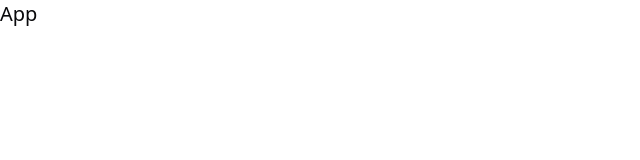
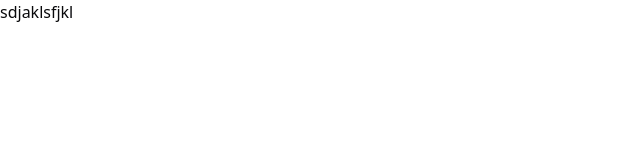
Before and after one commit to shreykoradia/talez-frontend, a React (Vite) app in the folder talez-frontend/: page / in a window 1280 px wide. Shown: the top 160 px of the page, without its empty margins (0-640 px from the left). Built offline with nearby package versions, Linux system fonts and the light colour scheme.

Commit message:
fixed tailwind css module issue

```diff
--- a/talez-frontend/src/App.tsx
+++ b/talez-frontend/src/App.tsx
@@ -1,7 +1,12 @@
 import "./assets/css/global.css";
+import Signup from "./modules/auth/Signup";
 
 const App = () => {
-  return <div className="text-xl">App</div>;
+  return (
+    <>
+      <Signup />
+    </>
+  );
 };
 
 export default App;
--- /dev/null
+++ b/talez-frontend/src/assets/css/auth.module.css
@@ -0,0 +1,3 @@
+signup_parent_container{
+
+}
--- /dev/null
+++ b/talez-frontend/src/modules/auth/Signup.tsx
@@ -0,0 +1,11 @@
+import styles from "../../assets/css/auth.module.css";
+
+const Signup = () => {
+  return (
+    <>
+      <div className={styles.signup_parent_container}>sdjaklsfjkl</div>
+    </>
+  );
+};
+
+export default Signup;
--- a/talez-frontend/tailwind.config.js
+++ b/talez-frontend/tailwind.config.js
@@ -1,5 +1,4 @@
 /** @type {import('tailwindcss').Config} */
-// eslint-disable-next-line no-undef
 module.exports = {
   darkMode: ["class"],
   content: [
@@ -74,6 +73,5 @@ module.exports = {
       },
     },
   },
-  // eslint-disable-next-line no-undef
   plugins: [require("tailwindcss-animate")],
 };
--- a/talez-frontend/vite.config.ts
+++ b/talez-frontend/vite.config.ts
@@ -1,9 +1,17 @@
 import { defineConfig } from "vite";
 import react from "@vitejs/plugin-react-swc";
+import autoprefixer from "autoprefixer";
 import path from "path";
 
 export default defineConfig({
   plugins: [react()],
+  css: {
+    postcss: {
+      plugins: [
+        autoprefixer({}), // add options if needed
+      ],
+    },
+  },
   resolve: {
     alias: {
       "@": path.resolve(__dirname, "./src"),
```
